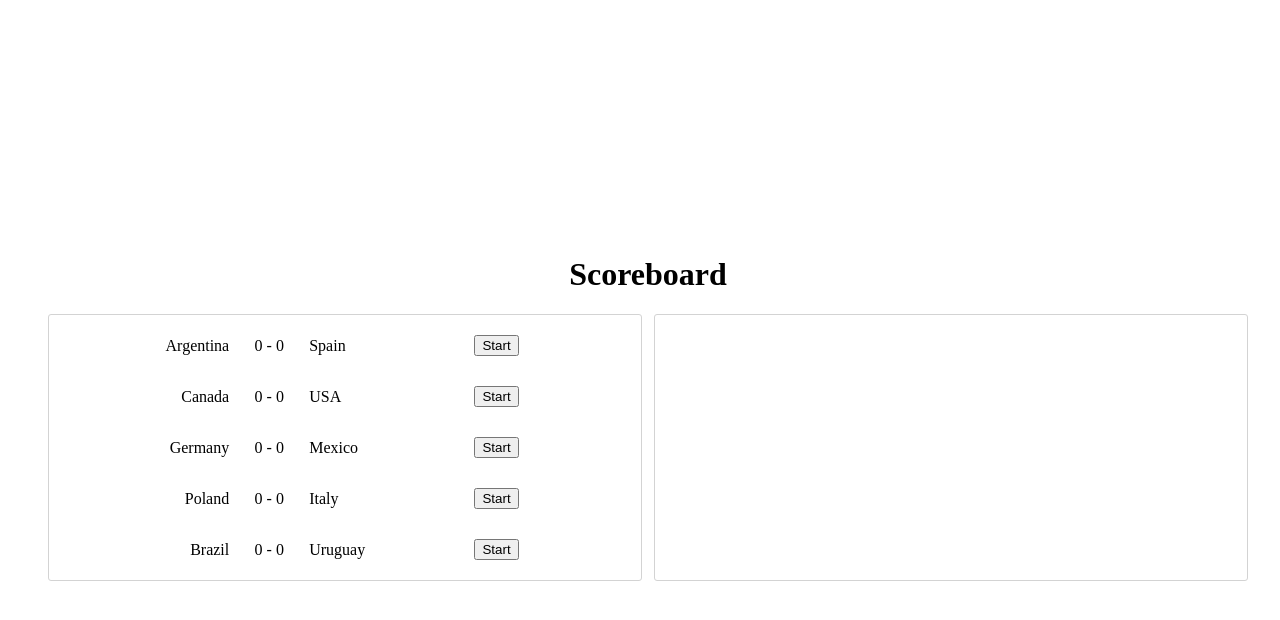
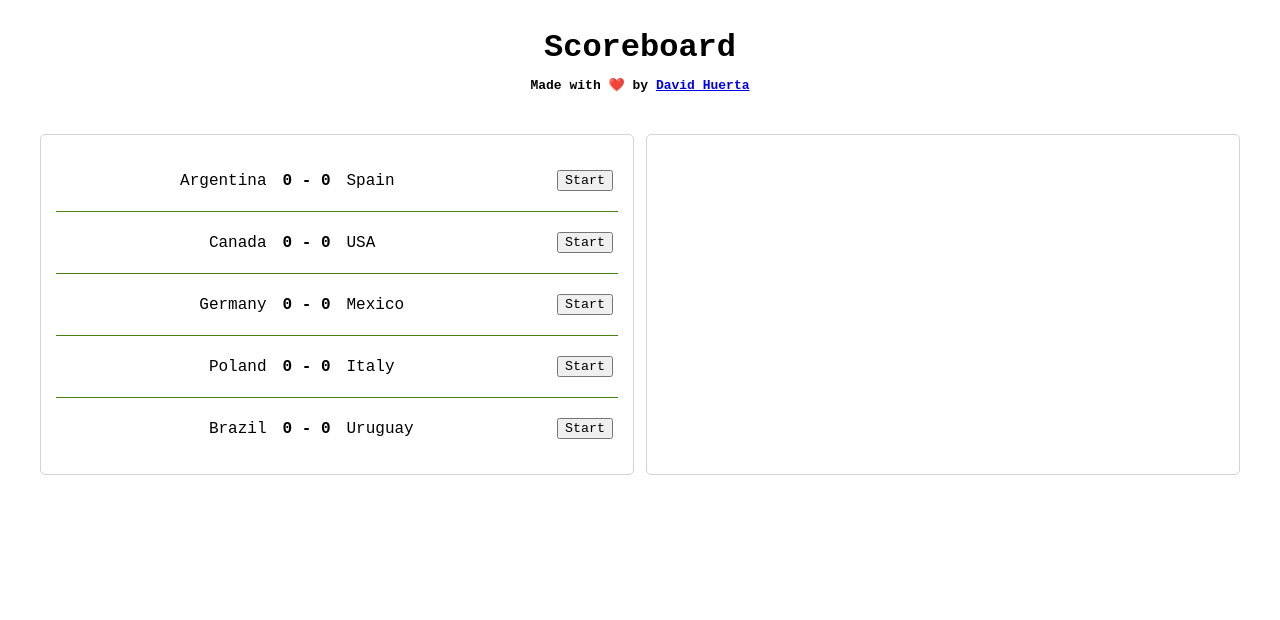
Before and after one commit to davidhuertabeltran/scoreboard, a React (Create React App) app: page / in a window 1280 px wide. Shown: the top 620 px of the page. Built offline with nearby package versions, Linux system fonts and the light colour scheme.

Commit message:
add final styles for scoreboards

```diff
--- a/src/App.jsx
+++ b/src/App.jsx
@@ -4,7 +4,6 @@ import { Liveboard } from './components/Liveboard';
 import { Summary } from './components/Summary';
 
 function App() {
-  console.log('rerendering whole app')
 	const teams = ['Mexico', 'Poland', 'Germany', 'Italy', 'Spain', 'Uruguay', 'Brazil', 'USA', 'Canada', 'Argentina'];
 
 	const [liveMatches, setLiveMatches] = useState([]);
@@ -57,17 +56,17 @@ function App() {
 	}
 
 	return (
-    <div className="App">
-      <header className="App-header">
-        <h1>Scoreboard</h1>
+		<div className="app">
+			<header className="app-header">
+				<h1 className="title">Scoreboard</h1>
+				<h2 className="author">Made with ❤️ by <a href="https://github.com/davidhuertabeltran" target="_blank" rel="noreferrer">David Huerta</a></h2>
+			</header>
 			<div className="container">
 				<Liveboard matches={liveMatches} onMatchEnd={endMatch} restart={restart} />
 				<Summary matches={finishedMatches} />
 			</div>
-      </header>
 		</div>
 	);
 }
 
-
 export default App;
--- a/src/App.scss
+++ b/src/App.scss
@@ -1,22 +1,39 @@
 @use '../src/components/Liverboards.scss';
 @use '../src/components/Summary.scss';
 
-.App {
+.app {
 	align-items: center;
 	display: flex;
-  height: 100vh;
+	flex-direction: column;
+	font-family: 'Courier New', Courier, monospace;
 	text-align: center;
-  width: 100vw;
 
 	.container {
 		display: flex;
 		gap: 12px;
-    margin: 0 auto;
+		margin: 30px auto;
 		max-width: 1200px;
+		width: 100%;
+
+		@media (max-width: 750px) {
+			flex-direction: column;
+		}
+	}
+
+	.app-header {
 		width: 100%;
 	}
 
-  .App-header {
-    width: 100%;
+	.author {
+		font-size: 13px;
+	}
+
+	.title {
+		margin-bottom: 0;
+	}
+
+	button {
+        cursor: pointer;
+        font-family: 'Courier New', Courier, monospace;
     }
 }
--- a/src/components/Liveboard.jsx
+++ b/src/components/Liveboard.jsx
@@ -1,11 +1,11 @@
 import { Match } from "./Match"
 
-export const Liveboard = ({ matches, onMatchEnd, restart }) => {
-    return (
-        <div className="liveboard-container">
+export const Liveboard = ({ matches, onMatchEnd, restart }) => (
+    <div className="liveboard matches">
         {matches.length === 0 && (
-                <div>No more matches for today
-                    <button onClick={restart}>Restart</button>
+            <div className="restart">
+                <p>No more matches for today</p>
+                <button onClick={restart}>Restart All Games</button>
             </div>
         )}
         {matches.map(match => {
@@ -13,4 +13,3 @@ export const Liveboard = ({ matches, onMatchEnd, restart }) => {
         })}
     </div >
 )
-}
--- a/src/components/Liverboards.scss
+++ b/src/components/Liverboards.scss
@@ -1,22 +1,7 @@
 @use './Match.scss';
 
-.liveboard-container {
-    border: 1px solid lightgray;
-    border-radius: 3px;
-    display: flex;
-    flex-direction: column;
-    gap: 20px;
-    justify-content: center;
-    padding: 15px;
-    width: 100%;
-
+.liveboard {
     @extend %match;
-
-    .match-data {
-        display: flex;
-        padding: 5px;
-        width: 80%;
-    }
 
     .timer {
         display: flex;
--- a/src/components/Match.jsx
+++ b/src/components/Match.jsx
@@ -55,8 +55,8 @@ export const Match = ({ match, onMatchEnd }) => {
                 <button onClick={startMatch} className={isActive ? 'hide' : 'show'}>
                     Start
                 </button>
-                <div className={isActive ? 'show' : 'hide'}>
-                    {counter}
+                <div className={isActive ? 'show counter' : 'hide'}>
+                    {counter}'
                 </div>
             </div>
         </div>
--- a/src/components/Match.scss
+++ b/src/components/Match.scss
@@ -1,12 +1,37 @@
 %match {
+    &.matches {
+        border: 1px solid lightgray;
+        border-radius: 5px;
+        display: flex;
+        flex-direction: column;
+        padding: 15px;
+        width: 100%;
+
+        @media (max-width: 750px) {
+            width: auto;
+        }
+    }
+
     .row {
         align-items: center;
+        border-bottom: 1px solid rgb(74, 129, 19);
         display: flex;
         gap: 5px;
         justify-content: center;
+        padding: 20px 5px;
+
+        &:last-of-type {
+            border-bottom: none;
+        }
+    }
+
+    .counter {
+        color: rgb(158, 14, 122);
+        font-weight: bold;
     }
 
     .score {
+        font-weight: bold;
         max-width: 70px;
         width: 100%;
     }
--- a/src/components/Summary.jsx
+++ b/src/components/Summary.jsx
@@ -14,14 +14,18 @@ export const Summary = ({ matches }) => {
 	}
 
 	return (
-        <div className="summary-container table">
+		<div className="summary matches">
 			{sortedMatches.map(match => {
-                return <div className="row match-data" key={match.id}>
+			return (
+				<div className="row match-data" key={match.id}>
 					<div className="team home">{match['homeTeam']}</div>
 					<div className="score">{match.homeTeamScore} - {match.awayTeamScore}</div>
 					<div className="team away">{match.awayTeam}</div>
-                    <div className="end">{match.endTime.getHours()}:{match.endTime.getMinutes()}:{match.endTime.getSeconds()}</div>
+					<div className="end">
+						<p>FT {match.endTime.getHours()}:{match.endTime.getMinutes()}:{match.endTime.getSeconds()}</p>
 					</div>
+				</div>
+			)
 			})}
 		</div>
 	)
--- a/src/components/Summary.scss
+++ b/src/components/Summary.scss
@@ -1,10 +1,16 @@
 @use './Match.scss';
 
-.summary-container {
-    border: 1px solid lightgray;
-    border-radius: 3px;
-    padding: 15px;
-    width: 100%;
+.summary {
+    @extend %match;
 
-    @extend %match;
+    .end {
+        display: flex;
+        flex-direction: column;
+        font-weight: bold;
+        width: 20%;
+
+        p {
+            margin: 0;
+        }
+    }
 }
```
Also changed, not shown: 1 other file (tests, documents, lock files or other folders). Lines whose indentation alone changed are shown as unchanged.
